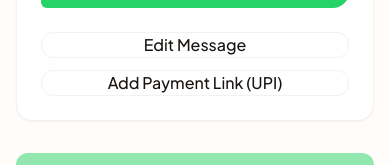
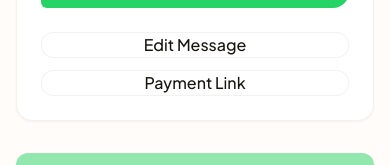
Before and after one commit to Harshith29124/craftconnectf, a React (Vite) app in the folder frontend/: page /whatsapp-send in a window 390 px wide. Shown: the part 1243-1408 px from the top of the page. Built offline with nearby package versions, Linux system fonts and the light colour scheme; no server answers.

Commit message:
Shorten button text to 'Payment Link' for better mobile layout

```diff
--- a/frontend/src/pages/WhatsAppSendPage.jsx
+++ b/frontend/src/pages/WhatsAppSendPage.jsx
@@ -193,7 +193,7 @@ const WhatsAppSendPage = () => {
               <button
                 className="flex-1 h-10 px-4 rounded-xl bg-white border border-[#f4f2f0] text-[#181411] font-medium hover:bg-[#fef3e9] hover:border-[#ec6d13]/20 transition-all duration-200"
               >
-                Add Payment Link (UPI)
+                Payment Link
               </button>
             </div>
           </div>
```
